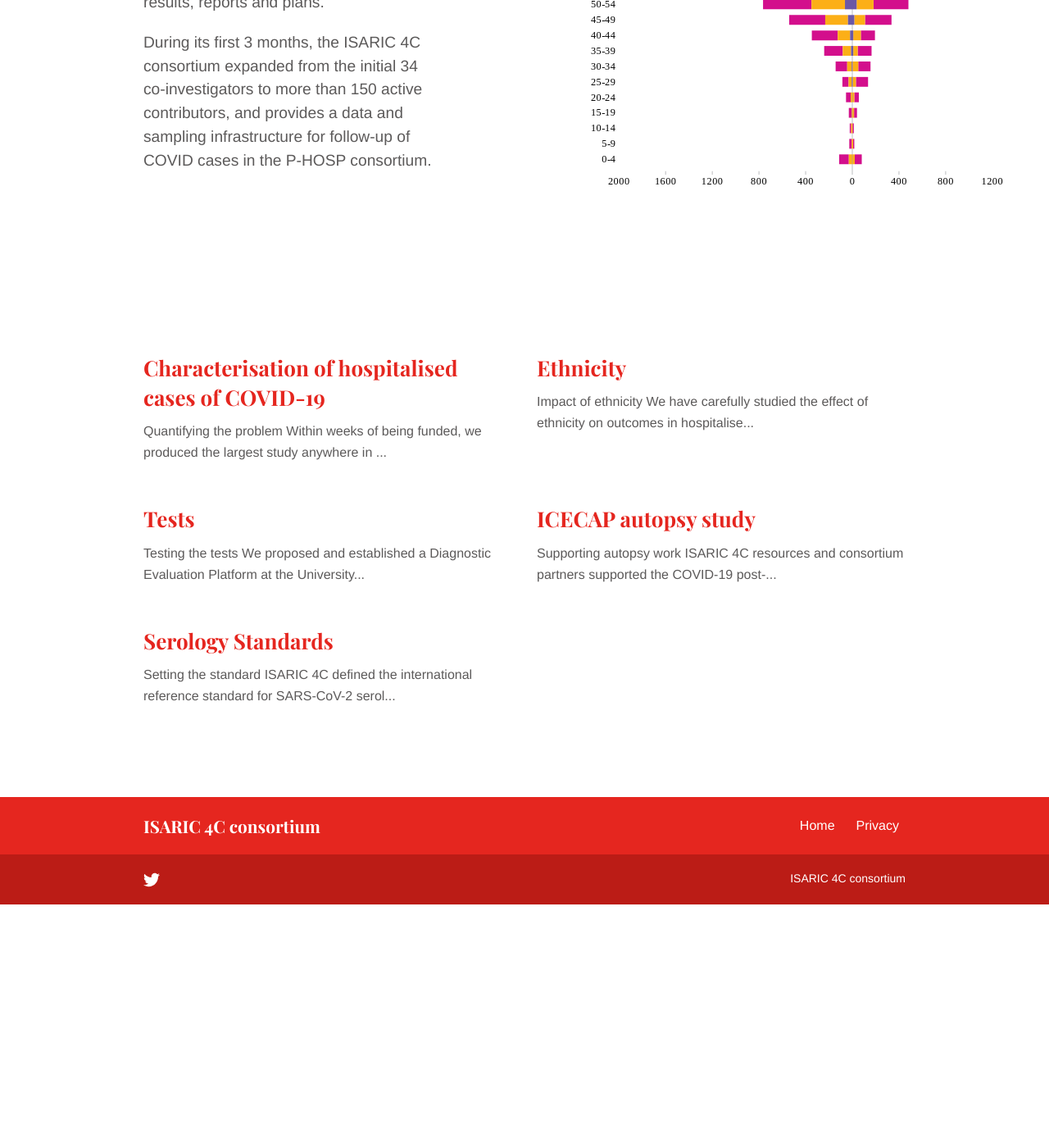
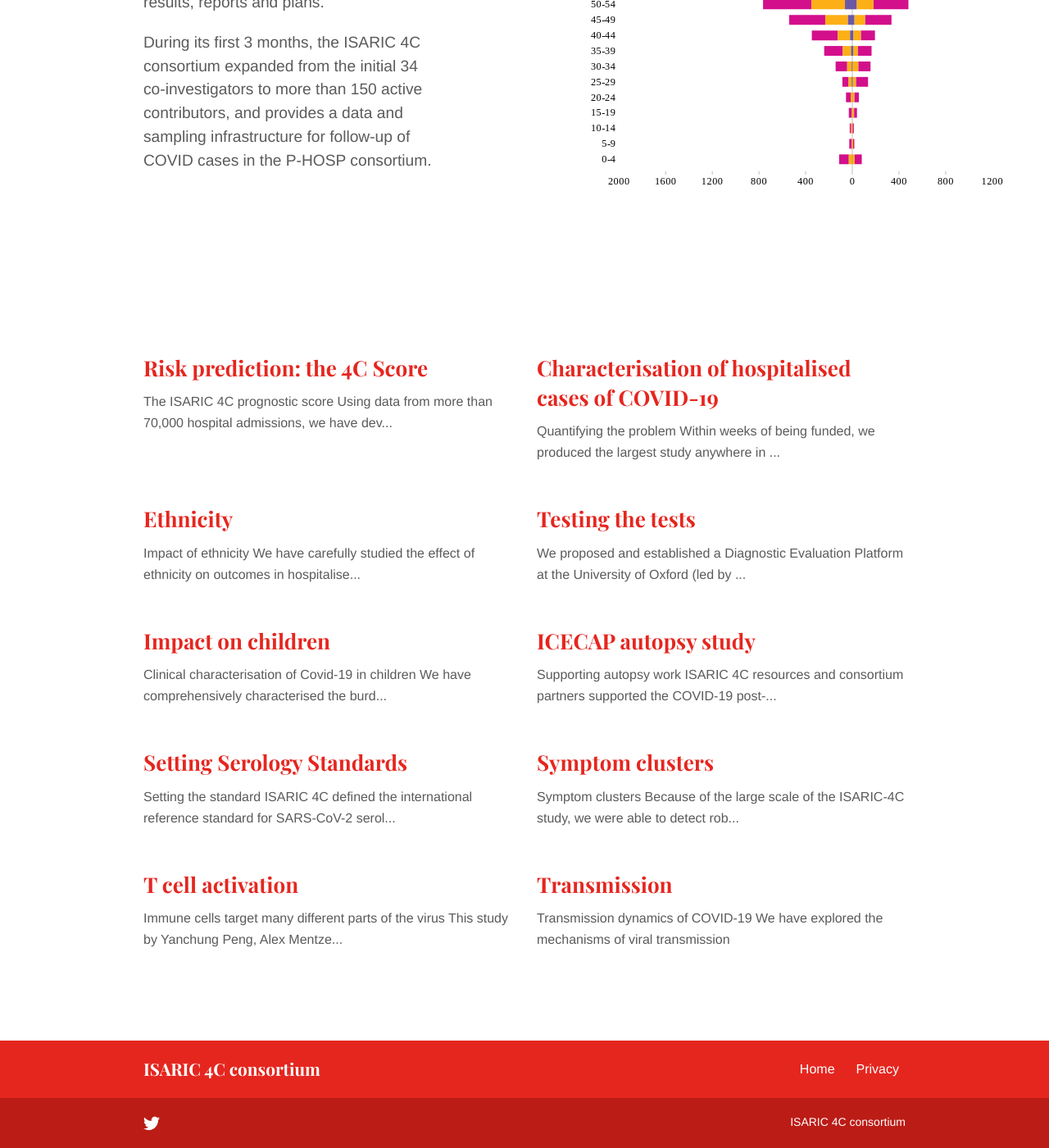
Before and after one commit to isaric4c/isaric4c.github.io, a Jekyll site: the page built from outputs.md, in a window 1280 px wide and 1400 px high, scrolled down 528 px. Shown: the whole window at 82% size. Built offline with Jekyll 4.4.1, drawn with Linux system fonts in a browser that asks for light colours; before the commit the page ends 1631 px from its top, so only the background shows below that.

Commit message:
add outputs

```diff
--- /dev/null
+++ b/_outputs/4C_score.md
@@ -0,0 +1,9 @@
+---
+title: "Risk prediction: the 4C Score"
+featured: true
+weight: 20
+---
+
+# The ISARIC 4C prognostic score
+
+Using data from more than 70,000 hospital admissions, we have devised a simple, robust and generalisable prognostic scoring system for hospitalised patients. The score can be calculated here: [isaric4c.net/risk](/risk)
--- a/_outputs/new_tests.md
+++ b/_outputs/new_tests.md
@@ -1,9 +1,9 @@
 ---
-title: "Tests"
+title: "Testing the tests"
 featured: true
 weight: 2
 ---
 
-# Testing the tests
+We proposed and established a Diagnostic Evaluation Platform at the University of Oxford (led by Dr Alex Mentzer) which is already being used to provide evidence to the UK government about the performance of new diagnostic and antibody tests. This work is essential because if tests work well they can save lives; if they don't, they can cause enormous damage.
 
-We proposed and established a Diagnostic Evaluation Platform at the University of Oxford (led by Dr Alex Mentzer) which is already being used to provide evidence to the UK government about the performance of new diagnostic and antibody tests. This work is essential because if tests work well they can save lives; if they don't, they can cause enormous damage. [See the paper here.](https://www.medrxiv.org/content/10.1101/2020.04.15.20066407v3)
+[See the paper here.](https://www.medrxiv.org/content/10.1101/2020.04.15.20066407v3)
--- /dev/null
+++ b/_outputs/paediatrics.md
@@ -0,0 +1,9 @@
+---
+title: "Impact on children"
+featured: true
+weight: 20
+---
+
+# Clinical characterisation of Covid-19 in children
+
+We have comprehensively characterised the burden and patterns of disease in children in the UK, demonstrating that life-threatening disease in otherwise healthy children is extremely rare. This had direct impact on public health policy in the UK and abroad.
--- a/_outputs/standards.md
+++ b/_outputs/standards.md
@@ -1,5 +1,5 @@
 ---
-title: "Serology Standards"
+title: "Setting Serology Standards"
 featured: true
 weight: 3
 ---
--- /dev/null
+++ b/_outputs/symptom_clusters.md
@@ -0,0 +1,14 @@
+---
+title: "Symptom clusters"
+featured: true
+weight: 20
+---
+
+![Different outcomes among patients presenting with different patterns of symptoms](/img/figures/store/symptom_clusters_outcome.svg)
+
+
+# Symptom clusters
+
+Because of the large scale of the ISARIC-4C study, we were able to detect robust groupings of patients with different patterns of symptoms. We found four patterns that are strikingly differnet from the core symptom groups: gastro-intestinal disease, productive cough, confusion, and pauci-symptomatic presentations. Each of these has a different clinical course and a different chance of death.
+
+These observations deepen our understanding of COVID-19 and will influence clinical diagnosis, risk prediction, and future mechanistic and clinical studies.
--- /dev/null
+++ b/_outputs/tcell_response.md
@@ -0,0 +1,14 @@
+---
+title: "T cell activation"
+featured: true
+weight: 1
+---
+
+
+# Immune cells target many different parts of the virus
+
+![](/img/figures/store/nat_immun_t_cells.svg)
+
+This study by Yanchung Peng, Alex Mentzer, Tao Dong and colleagues reveals that the immune system responds to many different parts of the SARS-CoV-2 virus. This will influence vaccine design, which often focuses only on the most prominent parts of the virus. It also reveals key differences in the way immune cells fight the virus in patients who have mild disease, helping us to better understand how some people are able to fight it off without becoming very sick.
+
+DOI: [https://doi.org/10.1038/s41590-020-0782-6](https://doi.org/10.1038/s41590-020-0782-6)
--- /dev/null
+++ b/_outputs/transmission.md
@@ -0,0 +1,9 @@
+---
+title: "Transmission"
+featured: true
+weight: 20
+---
+
+# Transmission dynamics of COVID-19
+
+We have explored the mechanisms of viral transmission
--- a/outputs.md
+++ b/outputs.md
@@ -1,7 +1,7 @@
 ---
 title: Outputs
 layout: outputs
-intro_image: "img/figures/outputs_chosen.svg"
+intro_image: "img/figures/highlighted.svg"
 intro_image_absolute: true
 intro_image_hide_on_mobile: false
 ---
```
Also changed, not shown: img/figures/highlighted.svg (renamed from img/figures/outputs_chosen.svg), img/figures/store/bmj_age_severity.svg (added), img/figures/store/nat_immun_t_cells.svg (added), img/figures/store/symptom_clusters_outcome.svg (added).
